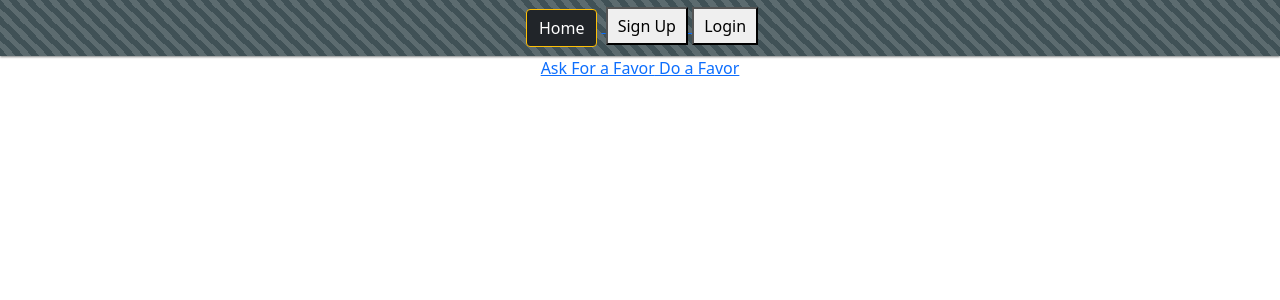
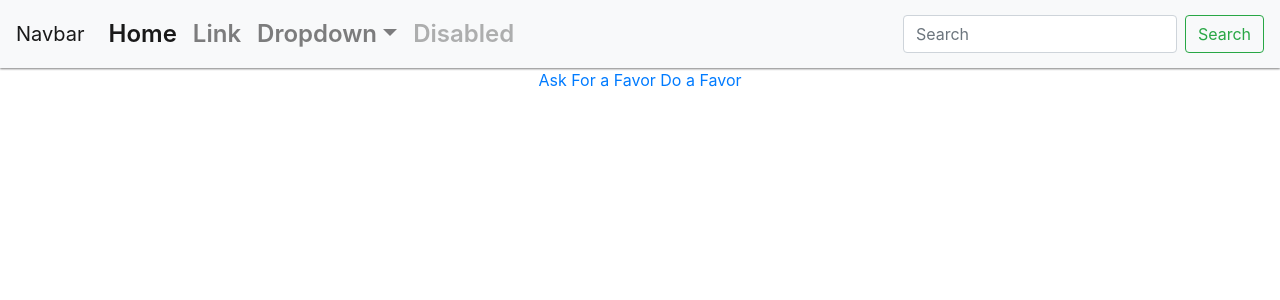
Before and after one commit to Project-3-Merci/Merci, a React (Create React App) app in the folder Project3-Client/: page / in a window 1280 px wide. Shown: the top 300 px of the page. Built offline with nearby package versions, Linux system fonts and the light colour scheme; no server answers; what google-maps-react would draw is missing.

Commit message:
bootstrap-v4.2

```diff
--- a/Project3-Client/package.json
+++ b/Project3-Client/package.json
@@ -7,7 +7,7 @@
     "@testing-library/react": "^11.1.0",
     "@testing-library/user-event": "^12.1.10",
     "axios": "^0.21.1",
-    "bootstrap": "^5.1.3",
+    "bootstrap": "^4.2",
     "cloudinary": "^1.28.1",
     "multer": "1.4.4",
     "multer-storage-cloudinary": "^4.0.0",
--- a/Project3-Client/src/components/Navbar.js
+++ b/Project3-Client/src/components/Navbar.js
@@ -1,7 +1,9 @@
 import { Link } from "react-router-dom";
 import { useContext } from "react";
 import { AuthContext } from "./../context/auth.context";
-import "bootstrap/dist/css/bootstrap.min.css";
+
+
+
 
 const API_URL = "http://localhost:5005";
 
@@ -13,45 +15,79 @@
 
 
   return (
+<nav className="navbar navbar-expand-lg navbar-light bg-light">
+  <a className="navbar-brand" href="#">Navbar</a>
+  <button className="navbar-toggler" type="button" data-toggle="collapse" data-target="#navbarSupportedContent" aria-controls="navbarSupportedContent" aria-expanded="false" aria-label="Toggle navigation">
+    <span className="navbar-toggler-icon"></span>
+  </button>
 
+  <div className="collapse navbar-collapse" id="navbarSupportedContent">
+    <ul className="navbar-nav mr-auto">
+      <li className="nav-item active">
+        <a className="nav-link" href="#">Home <span className="sr-only">(current)</span></a>
+      </li>
+      <li className="nav-item">
+        <a className="nav-link" href="#">Link</a>
+      </li>
+      <li className="nav-item dropdown">
+        <a className="nav-link dropdown-toggle" href="#" id="navbarDropdown" role="button" data-toggle="dropdown" aria-haspopup="true" aria-expanded="false">
+          Dropdown
+        </a>
+        <div className="dropdown-menu" aria-labelledby="navbarDropdown">
+          <a className="dropdown-item" href="#">Action</a>
+          <a className="dropdown-item" href="#">Another action</a>
+          <div className="dropdown-divider"></div>
+          <a className="dropdown-item" href="#">Something else here</a>
+        </div>
+      </li>
+      <li className="nav-item">
+        <a className="nav-link disabled" href="#">Disabled</a>
+      </li>
+    </ul>
+    <form className="form-inline my-2 my-lg-0">
+      <input className="form-control mr-sm-2" type="search" placeholder="Search" aria-label="Search"/>
+      <button className="btn btn-outline-success my-2 my-sm-0" type="submit">Search</button>
+    </form>
+  </div>
+</nav>
+  )
 
-
-    <nav className=" progress-bar-striped">
+    {/* <nav classNameNameName=" progress-bar-striped">
       <Link to="/">
-        <button className="btn btn-dark border border-warning m-1">Home</button>
+        <button classNameNameName="btn btn-dark border border-warning m-1">Home</button>
       </Link>
 
       {isLoggedIn && (
         <>
           <Link to={`/favours/myList/${user?._id}`}>
-            <button className="btn btn-dark border border-warning btn-block m-1 topnav">My Favours</button>
+            <button classNameNameName="btn btn-dark border border-warning btn-block m-1 topnav">My Favours</button>
           </Link>
 
           <Link to="/favours">
-            <button className="btn btn-dark border border-warning m-1 topnav" >All Favours</button>
+            <button classNameNameName="btn btn-dark border border-warning m-1 topnav" >All Favours</button>
           </Link>
 
           <Link to={`/profile/${user?._id}`}>
-            <button className="btn btn-dark border border-warning m-1" >Profile</button>
+            <button classNameNameName="btn btn-dark border border-warning m-1" >Profile</button>
           </Link>
 
           <Link to={`/chats/${user?._id}`}>
-            <button className="btn btn-dark border border-warning m-1" >Chat</button>
+            <button classNameNameName="btn btn-dark border border-warning m-1" >Chat</button>
           </Link>
 
-          <button className="btn btn-dark border border-warning m-1" onClick={logOutUser}>Logout</button>
-          <span className="font-weight-bold" >{user && user.name}</span>
+          <button classNameNameName="btn btn-dark border border-warning m-1" onClick={logOutUser}>Logout</button>
+          <span classNameNameName="font-weight-bold" >{user && user.name}</span>
         </>
       )}
 
       {!isLoggedIn && (
         <>
-          <Link className="text-decoration: none" to="/signup"> <button>Sign Up</button> </Link>
+          <Link classNameNameName="text-decoration: none" to="/signup"> <button>Sign Up</button> </Link>
           <Link to="/login"> <button>Login</button> </Link>
         </>
       )}
-      </nav>
-  )
+      </nav> */}
+
 
 }
 
--- a/Project3-Client/src/index.js
+++ b/Project3-Client/src/index.js
@@ -4,6 +4,8 @@
 import App from "./App";
 import reportWebVitals from "./reportWebVitals";
 import { BrowserRouter as Router } from "react-router-dom";
+import 'bootstrap/dist/css/bootstrap.min.css';
+import 'bootstrap/dist/js/bootstrap.bundle.min'
 
 import { AuthProviderWrapper } from "./context/auth.context"; // <== IMPORT
 
--- a/Project3-Client/src/pages/EditProfilePage.js
+++ b/Project3-Client/src/pages/EditProfilePage.js
@@ -2,7 +2,7 @@
 import axios from "axios";
 import { useNavigate, useParams } from "react-router-dom";
 import apiService from "../services/api.service";
-import "bootstrap/dist/css/bootstrap.min.css";
+
 
 function EditProfilePage(props) {
   const [profile, setProfile] = useState([]);
--- a/Project3-Client/src/pages/ProfilePage.js
+++ b/Project3-Client/src/pages/ProfilePage.js
@@ -3,7 +3,7 @@
 import { Navigate, useParams } from "react-router-dom";
 import { Link } from "react-router-dom";
 import apiService from "../services/api.service";
-import "bootstrap/dist/css/bootstrap.min.css";
+
 
 export default function ProfilePage(props) {
   const { user, isLoggedIn, isLoading } = useContext(AuthContext);
```
Also changed, not shown: 2 other files (tests, documents, lock files or other folders).
